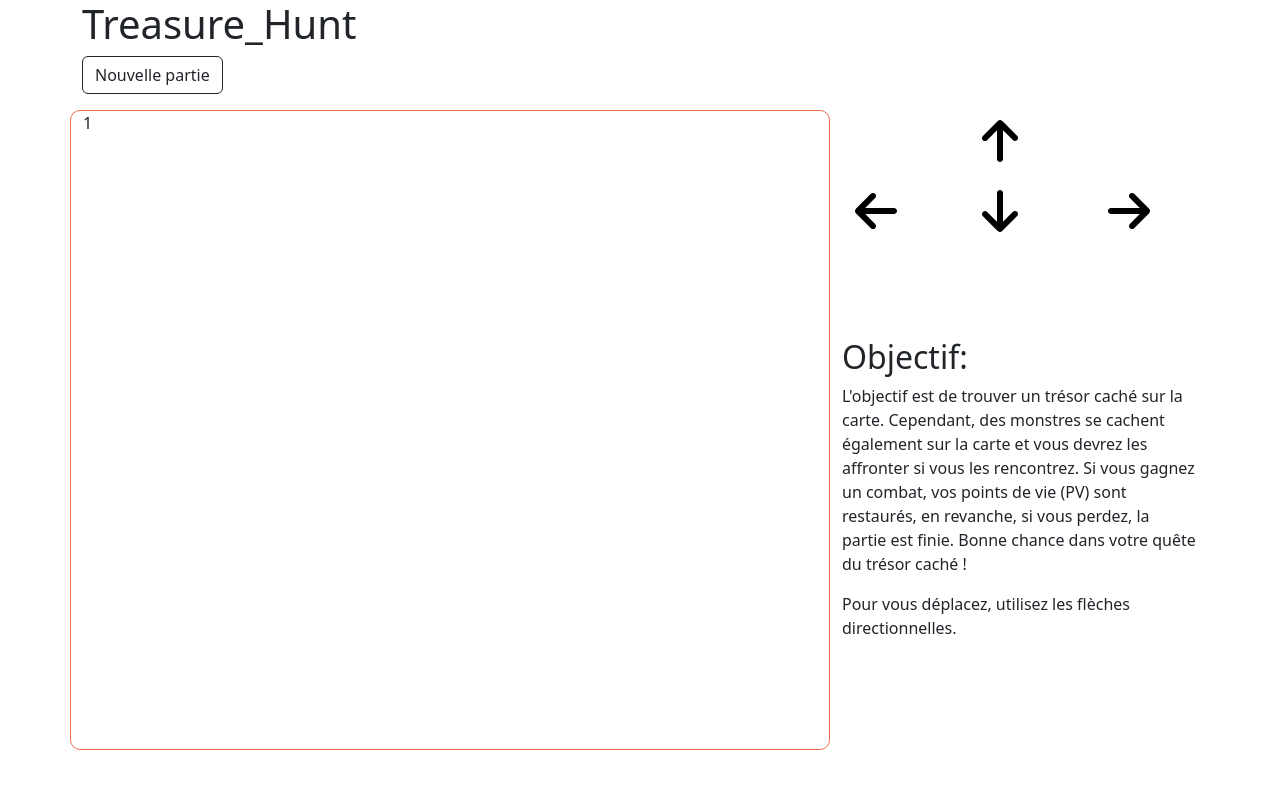
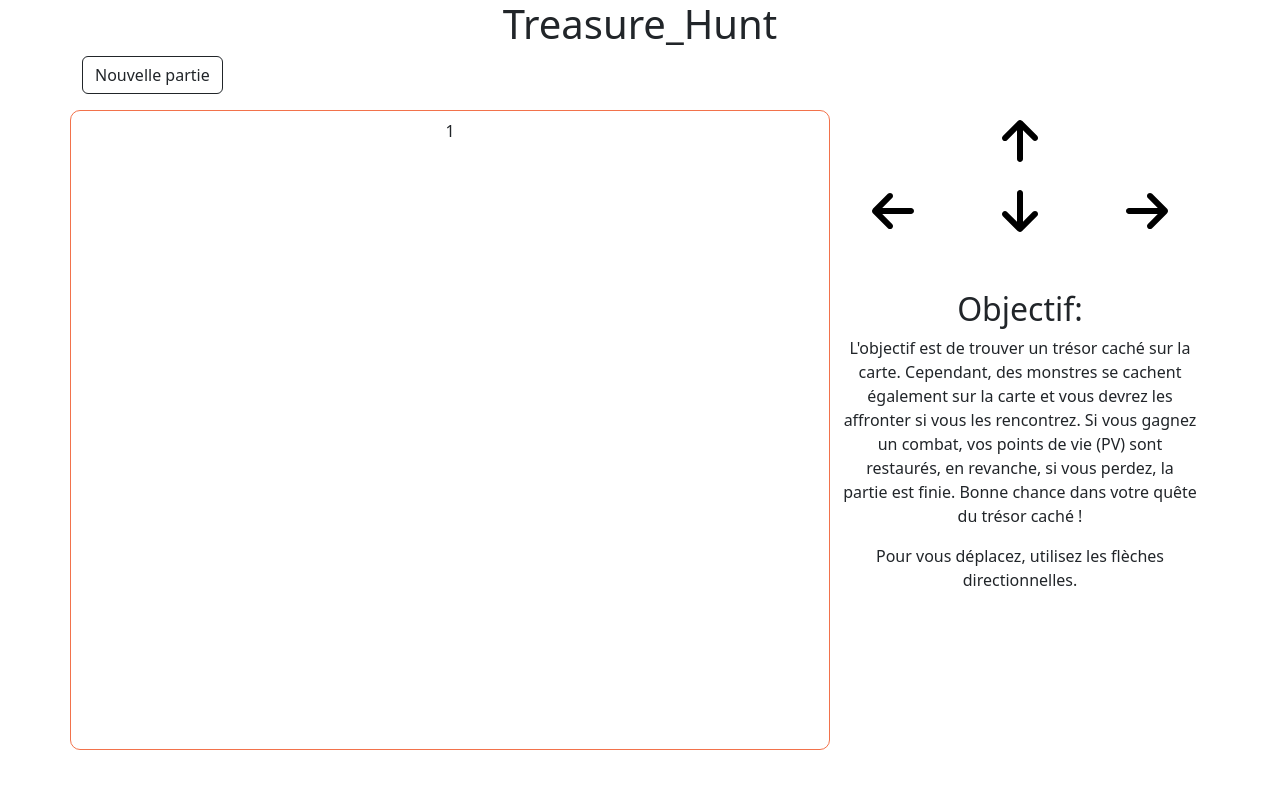
Before and after one commit to Mavrick-MAI/Treasure_Hunt, a PHP site: page / in a window 1280 px wide. Run offline with PHP 8.4, Linux system fonts and the light colour scheme; the visitor is signed in with stand-in values (Sample User, id 1); some libraries are stand-ins or nearby versions.

Commit message:
maj de la mise en page globale

```diff
--- a/Models/Personnage.php
+++ b/Models/Personnage.php
@@ -95,8 +95,8 @@
             $resultat = "";
 
             $this->pointVie -= $pForceEnnemi;
-            $resultat .= "Le ".get_class($this)." a subi ".$pForceEnnemi. " dégâts.<br>";
-            $resultat .= "Le ".get_class($this)." a ".$this->pointVie." points de vie restants.<br>";
+            $resultat .= "<p>Le ".get_class($this)." a subi ".$pForceEnnemi. " dégâts.<br>";
+            $resultat .= "Le ".get_class($this)." a ".$this->pointVie." points de vie restants.</p>";
 
             return $resultat;
         }
--- a/index.php
+++ b/index.php
@@ -11,7 +11,16 @@
         border: 1px solid;
         border-color:#ee410dbd ;
         border-radius: 10px;
+        height:80vh;
+        overflow-y: scroll;
+      }
 
+      @media (max-width: 576px) {
+
+        #chat{
+          height:50vh;
+          width: 95vw;
+        }
       }
     </style>
   </head>
@@ -22,47 +31,47 @@
     ?>
 
     <div class="container">
-      <div class="row">
+      <div class="row text-center">
         <h1>Treasure_Hunt</h1>
 
       </div>
       <button class="btn btn-outline-dark " onclick="startGame()">
         Nouvelle partie
       </button>
-      <div class="row mt-3">
-        <div id = "chat" class="col-md-8 chatHere" style="height:80vh;overflow-y: scroll;">
+      <div class="row mt-3 text-center justify-content-center">
+        <div id = "chat" class="col-sm-8 pt-2">
           <?php echo $_SESSION['informations'] ?>
         </div>
-        <div class="col-md-4 ">
-          <div class="row mb-2">
-            <div class="col-md-4"></div>
-            <div class="col-md-4">
+        <div class="col-sm-4 ">
+          <div class="row mb-2 text-center justify-content-center">
+            <div class="col-3 col-sm-4"></div>
+            <div class="col-3 col-sm-4">
               <button class="btn" onclick="deplacerJoueur('haut')">
               <svg xmlns="http://www.w3.org/2000/svg" height="3em" viewBox="0 0 384 512">
                 <path d="M214.6 41.4c-12.5-12.5-32.8-12.5-45.3 0l-160 160c-12.5 12.5-12.5 32.8 0 45.3s32.8 12.5 45.3 0L160 141.2V448c0 17.7 14.3 32 32 32s32-14.3 32-32V141.2L329.4 246.6c12.5 12.5 32.8 12.5 45.3 0s12.5-32.8 0-45.3l-160-160z"/>
               </svg>
               </button>
             </div>
-            <div class="col-md-4"></div>
+            <div class="col-3 col-sm-4"></div>
           </div>
 
-          <div class="row">
+          <div class="row text-center justify-content-center">
 
-            <div class="col-md-4">
+            <div class="col-3 col-sm-4">
               <button class="btn" onclick="deplacerJoueur('gauche')">
               <svg xmlns="http://www.w3.org/2000/svg" height="3em" viewBox="0 0 448 512">
                 <path d="M9.4 233.4c-12.5 12.5-12.5 32.8 0 45.3l160 160c12.5 12.5 32.8 12.5 45.3 0s12.5-32.8 0-45.3L109.2 288 416 288c17.7 0 32-14.3 32-32s-14.3-32-32-32l-306.7 0L214.6 118.6c12.5-12.5 12.5-32.8 0-45.3s-32.8-12.5-45.3 0l-160 160z"/>
               </svg>
               </button>
             </div>
-            <div class="col-md-4">
+            <div class="col-3 col-sm-4">
               <button class="btn" onclick="deplacerJoueur('bas')">
                 <svg xmlns="http://www.w3.org/2000/svg" height="3em" viewBox="0 0 384 512">
                   <path d="M169.4 470.6c12.5 12.5 32.8 12.5 45.3 0l160-160c12.5-12.5 12.5-32.8 0-45.3s-32.8-12.5-45.3 0L224 370.8 224 64c0-17.7-14.3-32-32-32s-32 14.3-32 32l0 306.7L54.6 265.4c-12.5-12.5-32.8-12.5-45.3 0s-12.5 32.8 0 45.3l160 160z"/>
                 </svg>
               </button>
             </div>
-            <div class="col-md-4">
+            <div class="col-3 col-sm-4">
               <button class="btn" onclick="deplacerJoueur('droite')">
                 <svg xmlns="http://www.w3.org/2000/svg" height="3em" viewBox="0 0 448 512">
                 <path d="M438.6 278.6c12.5-12.5 12.5-32.8 0-45.3l-160-160c-12.5-12.5-32.8-12.5-45.3 0s-12.5 32.8 0 45.3L338.8 224 32 224c-17.7 0-32 14.3-32 32s14.3 32 32 32l306.7 0L233.4 393.4c-12.5 12.5-12.5 32.8 0 45.3s32.8 12.5 45.3 0l160-160z"/>
@@ -72,7 +81,7 @@
           </div>
 
 
-          <div class="row mt-5">
+          <div class="row">
             <h2 class="mt-5">Objectif:</h2>
             <span>L'objectif est de trouver un trésor caché sur la carte. Cependant, des monstres se cachent également sur la carte et vous devrez les affronter si vous les rencontrez. Si vous gagnez un combat, vos points de vie (PV) sont restaurés, en revanche, si vous perdez, la partie est finie. Bonne chance dans votre quête du trésor caché !
             </span>
--- a/logic.php
+++ b/logic.php
@@ -82,7 +82,7 @@
                         $_SESSION['joueur']->seDeplacerDroite();
                     } else {
                         $deplacement = false;
-                        $nouvelleInformations .= "Déplacement impossible ! Vous êtes au bord de la carte !<br>";
+                        $nouvelleInformations .= "<p>Déplacement impossible ! Vous êtes au bord de la carte !</p>";
                     }
                     break;
                 case "gauche":
@@ -90,7 +90,7 @@
                         $_SESSION['joueur']->seDeplacerGauche();
                     } else {
                         $deplacement = false;
-                        $nouvelleInformations .= "Déplacement impossible ! Vous êtes au bord de la carte !<br>";
+                        $nouvelleInformations .= "<p>Déplacement impossible ! Vous êtes au bord de la carte !</p>";
                     }
                     break;
                 case "haut":
@@ -98,7 +98,7 @@
                         $_SESSION['joueur']->seDeplacerHaut();
                     } else {
                         $deplacement = false;
-                        $nouvelleInformations .= "Déplacement impossible ! Vous êtes au bord de la carte !<br>";
+                        $nouvelleInformations .= "<p>Déplacement impossible ! Vous êtes au bord de la carte !</p>";
                     }
                     break;
                 case "bas":
@@ -106,7 +106,7 @@
                         $_SESSION['joueur']->seDeplacerBas();
                     } else {
                         $deplacement = false;
-                        $nouvelleInformations .= "Déplacement impossible ! Vous êtes au bord de la carte !<br>";
+                        $nouvelleInformations .= "<p>Déplacement impossible ! Vous êtes au bord de la carte !</p>";
                     }
                     break;
             }
@@ -122,7 +122,7 @@
                 }
                 else if (!in_array($joueurPosition, $_SESSION['map']->getMonsterPositions())) {
                     // cas où le joueur est sur une cas vide
-                    $nouvelleInformations .= "Vous avez avancé. Vous vous trouvez en [".$joueurPosition['x'].", ".$joueurPosition['y']."].<br>";
+                    $nouvelleInformations .= "<p>Vous avez avancé. Vous vous trouvez en [".$joueurPosition['x'].", ".$joueurPosition['y']."].</p>";
                 } else {
                     // cas où le joueur est sur la case d'un monstre
                     $resultatCombat = $_SESSION['joueur']->combattreMonstre(new Monstre(rand(3, 15), rand(3, 15)));
@@ -135,12 +135,12 @@
                         // retire le monstre vaincu du tableau
                         unset($monstrePosition[$indexMonstre]);
                         $_SESSION['map']->setMonsterPositions($monstrePosition);
-                        $nouvelleInformations .= "Vous vous trouvez en [".$joueurPosition['x'].", ".$joueurPosition['y']."].<br>";
+                        $nouvelleInformations .= "<p>Vous vous trouvez en [".$joueurPosition['x'].", ".$joueurPosition['y']."].</p>";
                     }
                 }
             }
         }
-
+        $nouvelleInformations .= "<p>--------------------</p>";
         $_SESSION['informations'] = $nouvelleInformations.$_SESSION['informations'];
 
     }
```
